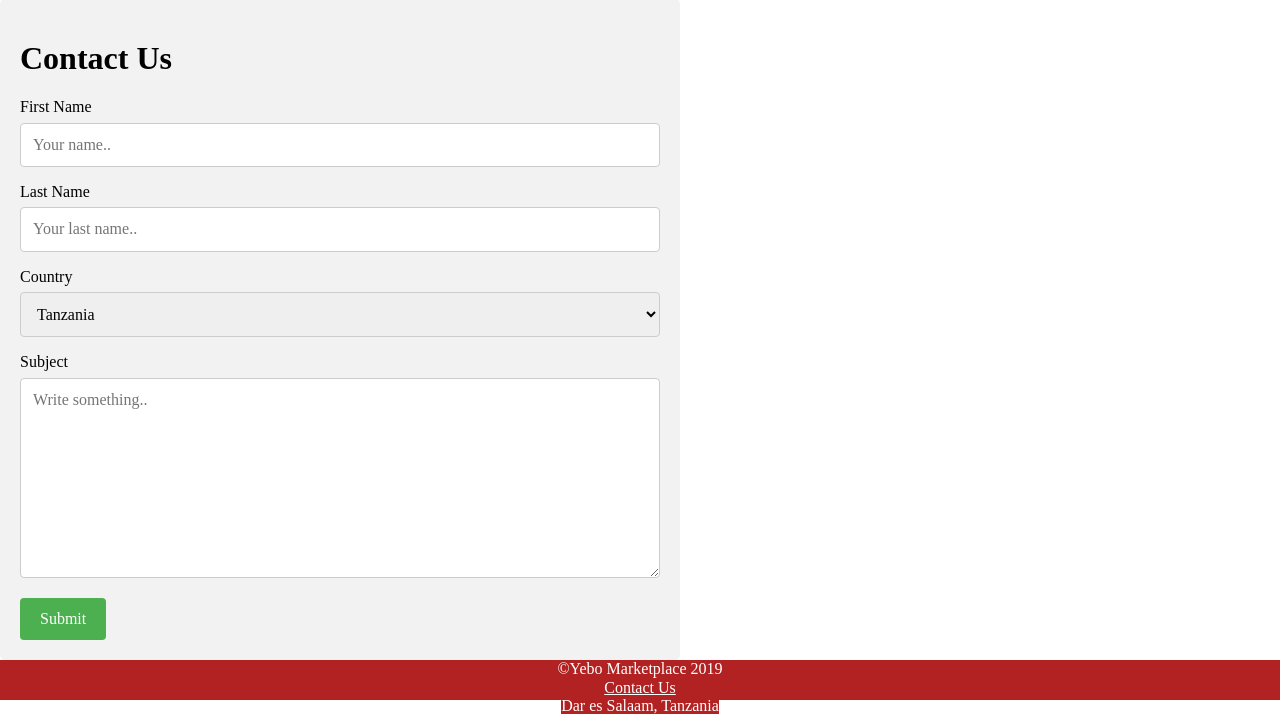
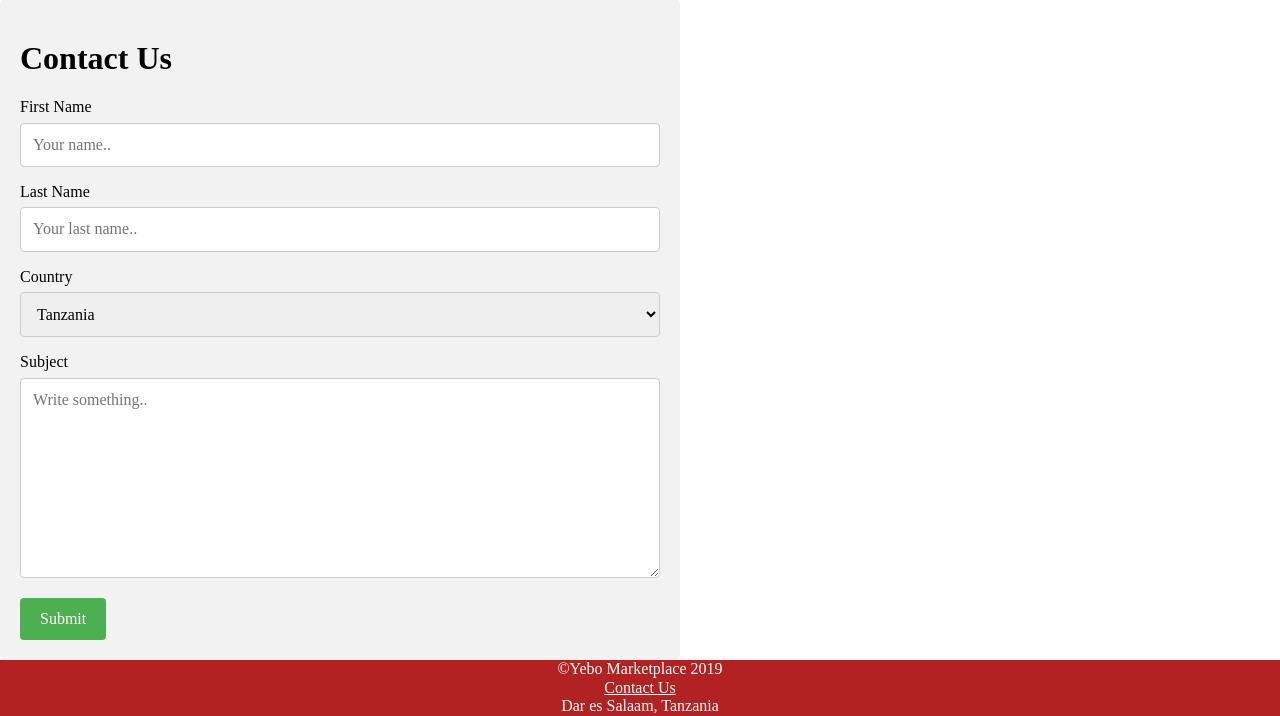
Before and after one commit to yebomarketplace/yebo_website, a Flask app: page / in a window 1280 px wide. Shown: the part 1033-1749 px from the top of the page. Run offline with Flask 2, Linux system fonts and the light colour scheme; some libraries are stand-ins or nearby versions.

Commit message:
changed footer size

```diff
--- a/static/styles/main.css
+++ b/static/styles/main.css
@@ -108,7 +108,7 @@ input[type=submit]:hover {
   position: relative;
   bottom: 0;
   width: 100%;
-  height: 2.5rem;
+  height: 5%;
 
 }
 .footer a {
```
